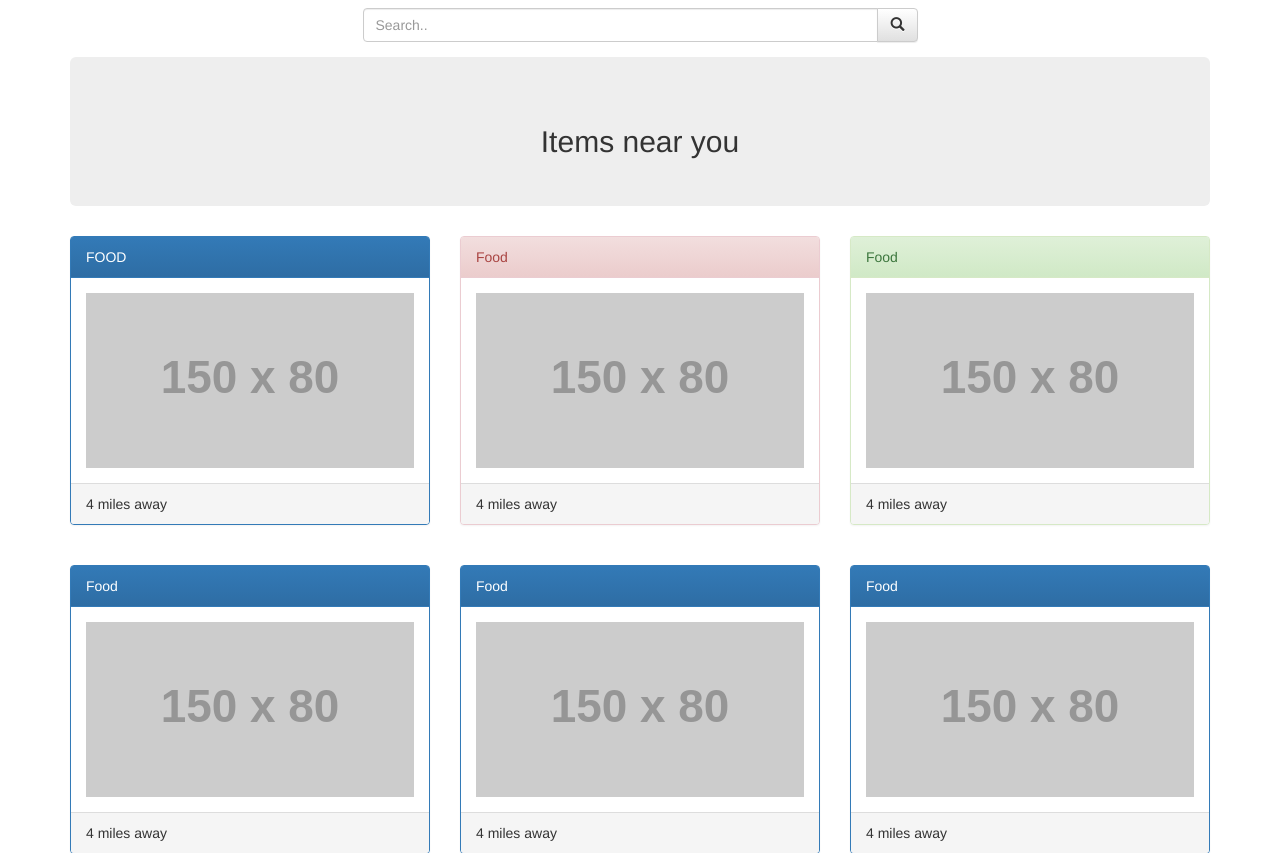
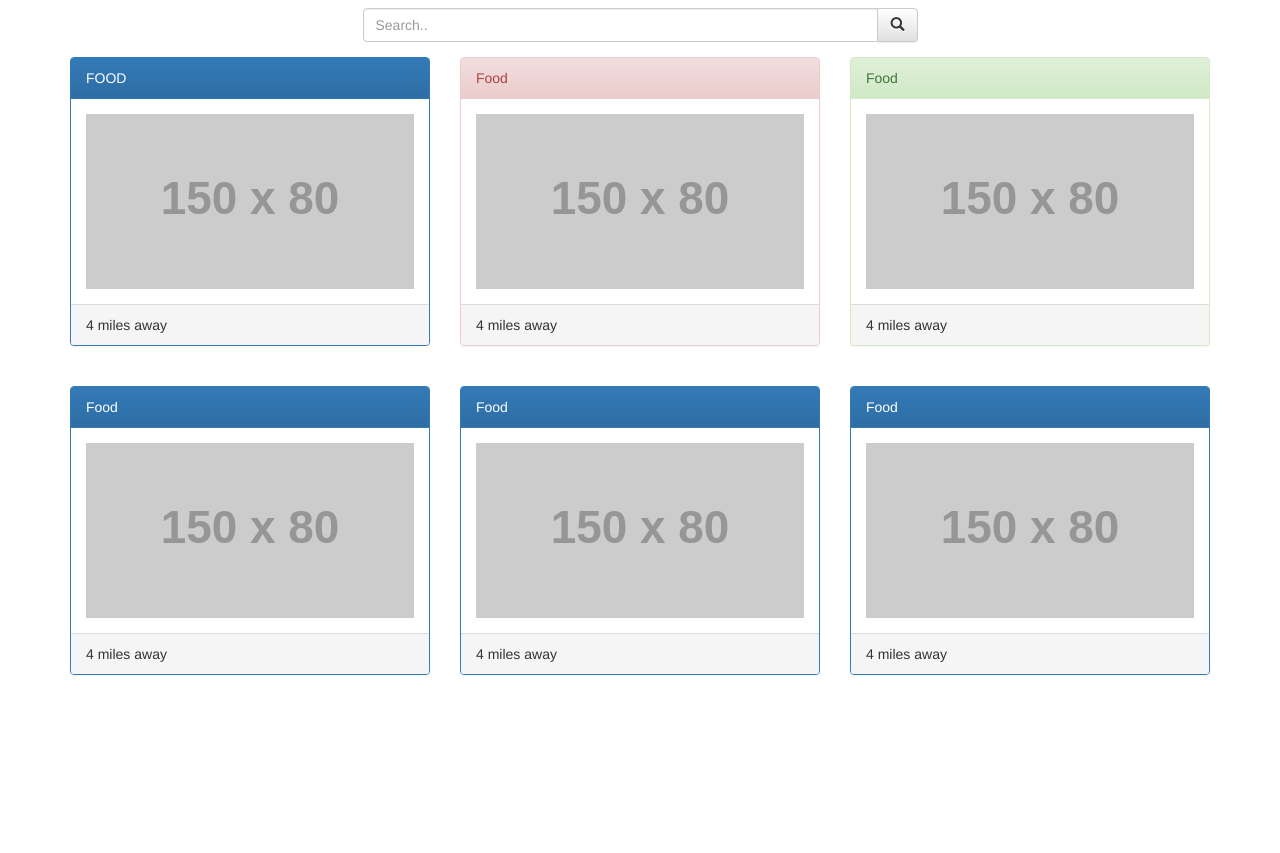
Before and after one commit to athenexcalibur/gp8, a PHP site: page /index.php in a window 1280 px wide. Shown: the part 52-905 px from the top of the page. After the commit the page ends 727 px from the top, so only its background shows below. Run offline with PHP 8.4, Linux system fonts and the light colour scheme; grey boxes labelled with a size stand in for pictures from a placeholder-image service; some libraries are stand-ins or nearby versions.

Commit message:
Removed Items near you well

```diff
--- a/index.php
+++ b/index.php
@@ -122,11 +122,6 @@
 
                        <!--Item Containers-->
                        <div>
-                           <div class="container" id="itemheader">
-                               <div class="jumbotron">
-                                   <h2>Items near you</h2>
-                               </div>
-                           </div>
                            <div class="container">
                                <div class="row">
                                    <div class="col-sm-4">
```
